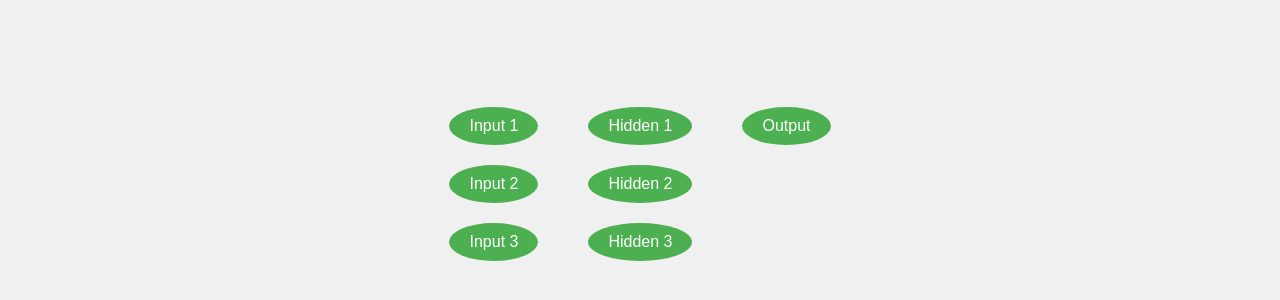
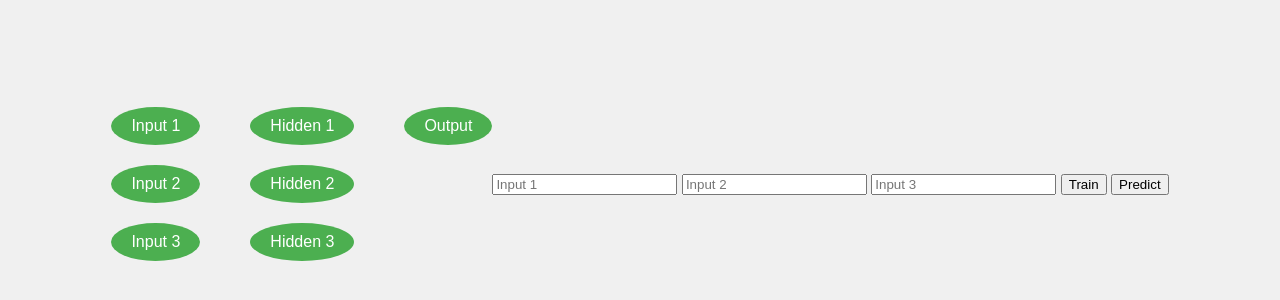
Before and after one commit to 3GPL/Personal-Site, a plain HTML site: page index.html in a window 1280 px wide. Shown: the part 216-516 px from the top of the page. Drawn offline with Linux system fonts and the light colour scheme.

Commit message:
Update index.html

```diff
--- a/index.html
+++ b/index.html
@@ -23,5 +23,13 @@
             <div class="node" id="output">Output</div>
         </div>
     </div>
+    <div class="controls">
+        <input type="number" id="inputValue1" placeholder="Input 1" />
+        <input type="number" id="inputValue2" placeholder="Input 2" />
+        <input type="number" id="inputValue3" placeholder="Input 3" />
+        <button id="trainButton">Train</button>
+        <button id="predictButton">Predict</button>
+        <div id="result"></div>
+    </div>
 </body>
 </html>
```
